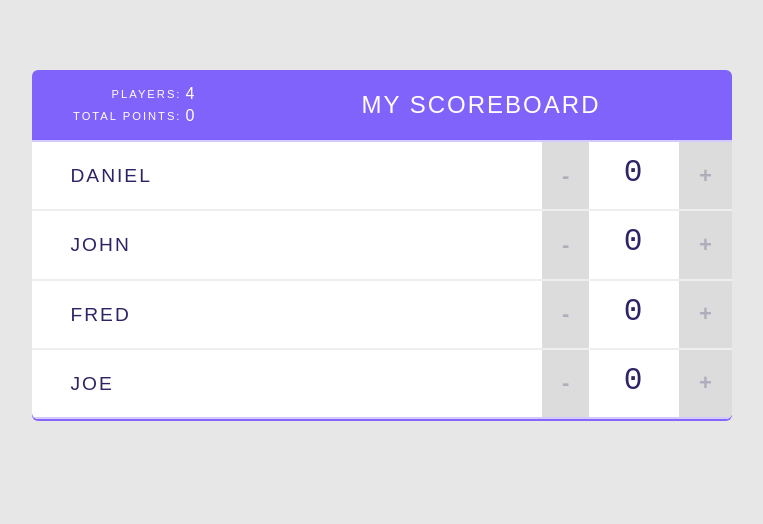
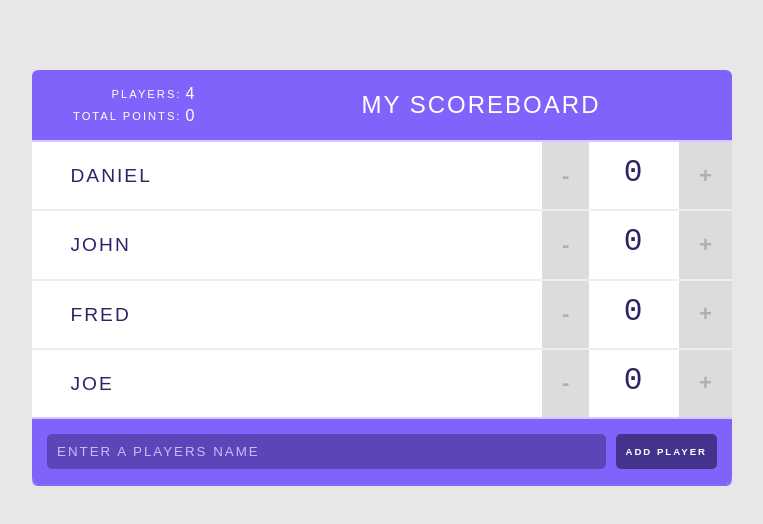
Before and after one commit to DanJClarke/react-tutorials, a React (Create React App) app in the folder scoreboard/: page / in a window 1280 px wide. Shown: the top 524 px of the page, without its empty margins (258-1021 px from the left). Built offline with nearby package versions, Linux system fonts and the light colour scheme.

Commit message:
Add a controlled component for adding a user

```diff
--- /dev/null
+++ b/scoreboard/src/components/AddPlayerForm.js
@@ -0,0 +1,31 @@
+import React, { Component } from 'react';
+
+class AddPlayerForm extends Component {
+    state = {
+        value: ''
+    }
+
+    handleValueChange = (e) => {
+        this.setState({ value: e.target.value})
+    }
+
+    render(){
+        console.log(this.state.value);
+        return (
+            <form>
+                <input
+                    type="text"
+                    value={ this.state.value }
+                    onChange={ this.handleValueChange}
+                    placeholder="Enter a players name"
+                />
+                <input
+                    type="submit"
+                    value="Add Player"
+                />
+            </form>
+        );
+    }
+}
+
+export default AddPlayerForm;
--- a/scoreboard/src/components/App.js
+++ b/scoreboard/src/components/App.js
@@ -1,6 +1,7 @@
 import React, { Component } from 'react';
 import Header from './Header';
 import Player from './Player';
+import AddPlayerForm from './AddPlayerForm';
 class App extends Component {
     state = {
         players: [
@@ -57,6 +58,7 @@
                       removePlayer={ this.handlerRemovePlayer }
                   />
               ) }
+              <AddPlayerForm />
           </div>
       );
   }
```
